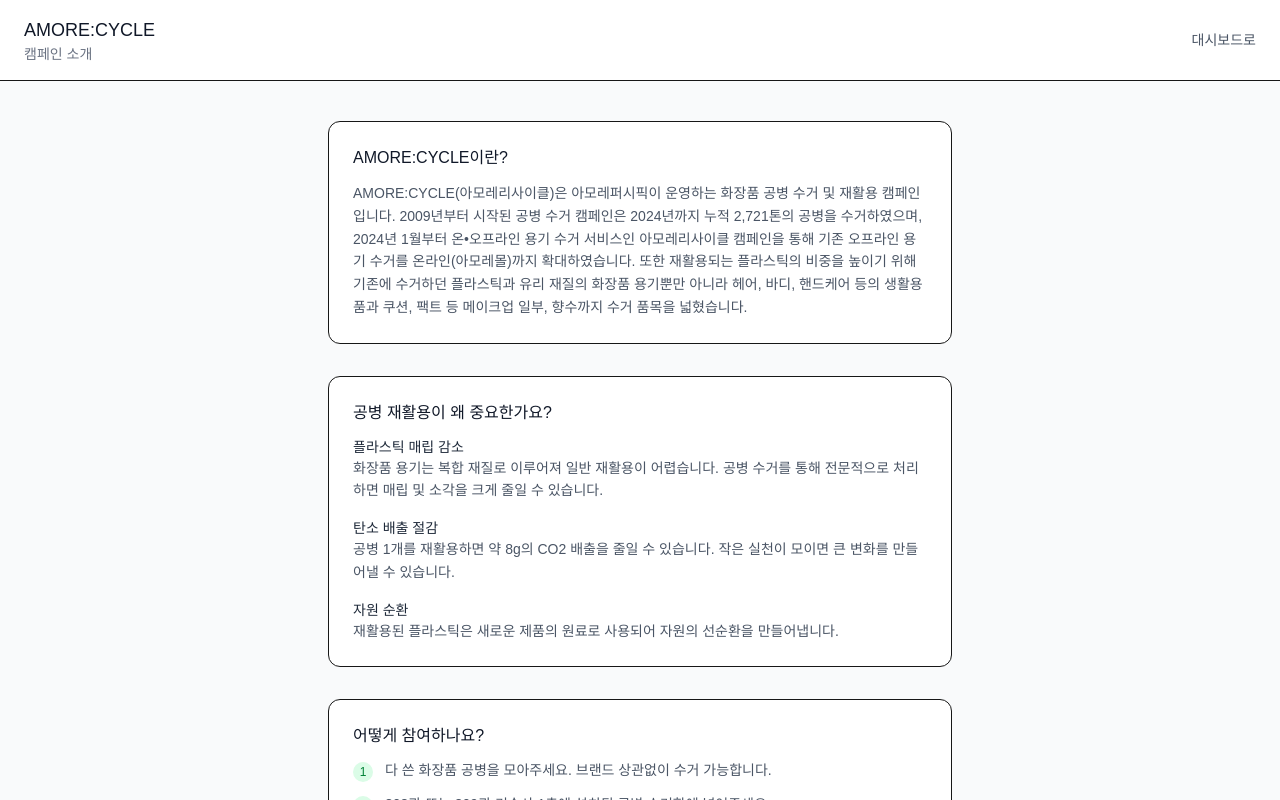
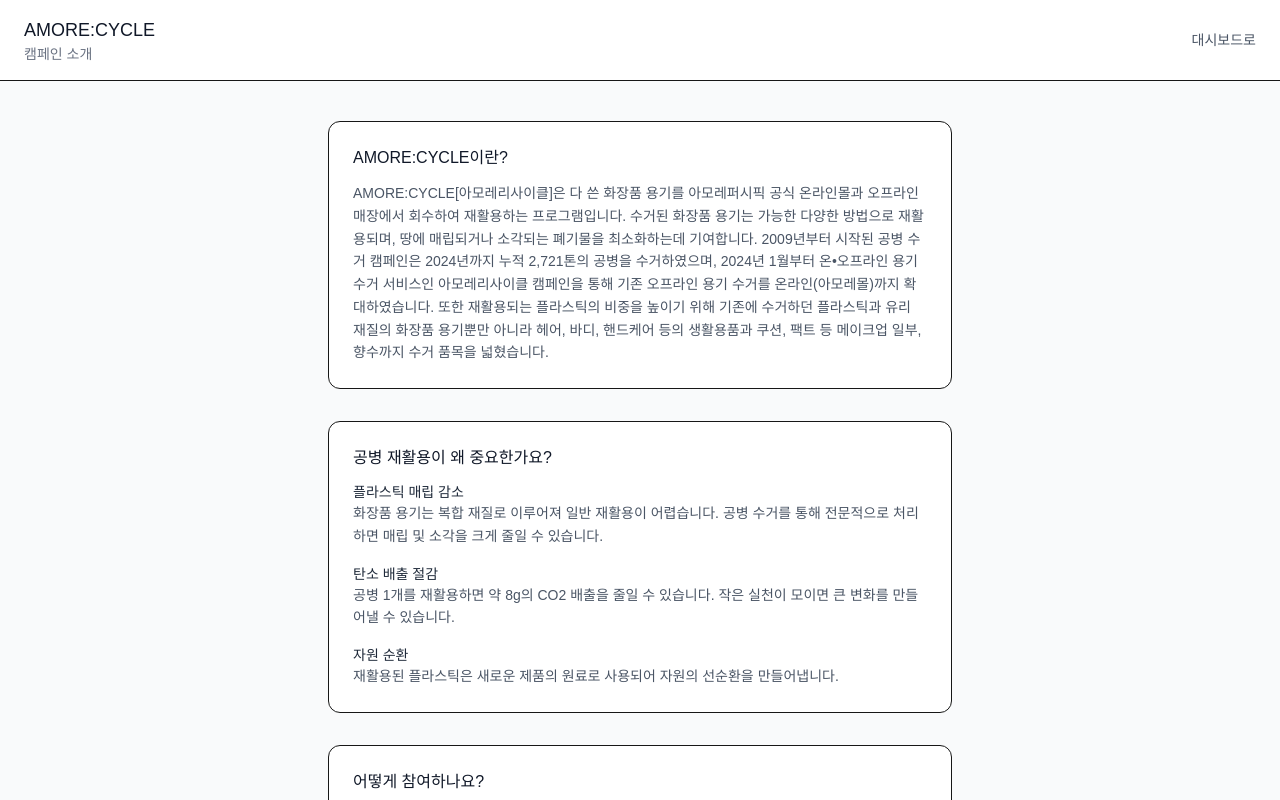
Before and after one commit to nayeongo2007-commits/amore-recycle, a Next.js app: page /about in a window 1280 px wide. Shown: the top 800 px of the page. Built offline with nearby package versions, Linux system fonts and the light colour scheme.

Commit message:
Update page.tsx

```diff
--- a/app/about/page.tsx
+++ b/app/about/page.tsx
@@ -16,7 +16,7 @@
         <div className="bg-white rounded-xl border p-6">
           <h2 className="text-base font-medium text-gray-900 mb-3">AMORE:CYCLE이란?</h2>
           <p className="text-sm text-gray-600 leading-relaxed">
-            AMORE:CYCLE(아모레리사이클)은 아모레퍼시픽이 운영하는 화장품 공병 수거 및 재활용 캠페인입니다.
+            AMORE:CYCLE[아모레리사이클]은 다 쓴 화장품 용기를 아모레퍼시픽 공식 온라인몰과 오프라인 매장에서 회수하여 재활용하는 프로그램입니다. 수거된 화장품 용기는 가능한 다양한 방법으로 재활용되며, 땅에 매립되거나 소각되는 폐기물을 최소화하는데 기여합니다.
             2009년부터 시작된 공병 수거 캠페인은 2024년까지 누적 2,721톤의 공병을 수거하였으며, 2024년 1월부터 온•오프라인 용기 수거 서비스인 아모레리사이클 캠페인을 통해 기존 오프라인 용기 수거를 온라인(아모레몰)까지 확대하였습니다.
             또한 재활용되는 플라스틱의 비중을 높이기 위해 기존에 수거하던 플라스틱과 유리 재질의 화장품 용기뿐만 아니라 헤어, 바디, 핸드케어 등의 생활용품과 쿠션, 팩트 등 메이크업 일부, 향수까지 수거 품목을 넓혔습니다.
           </p>
```
